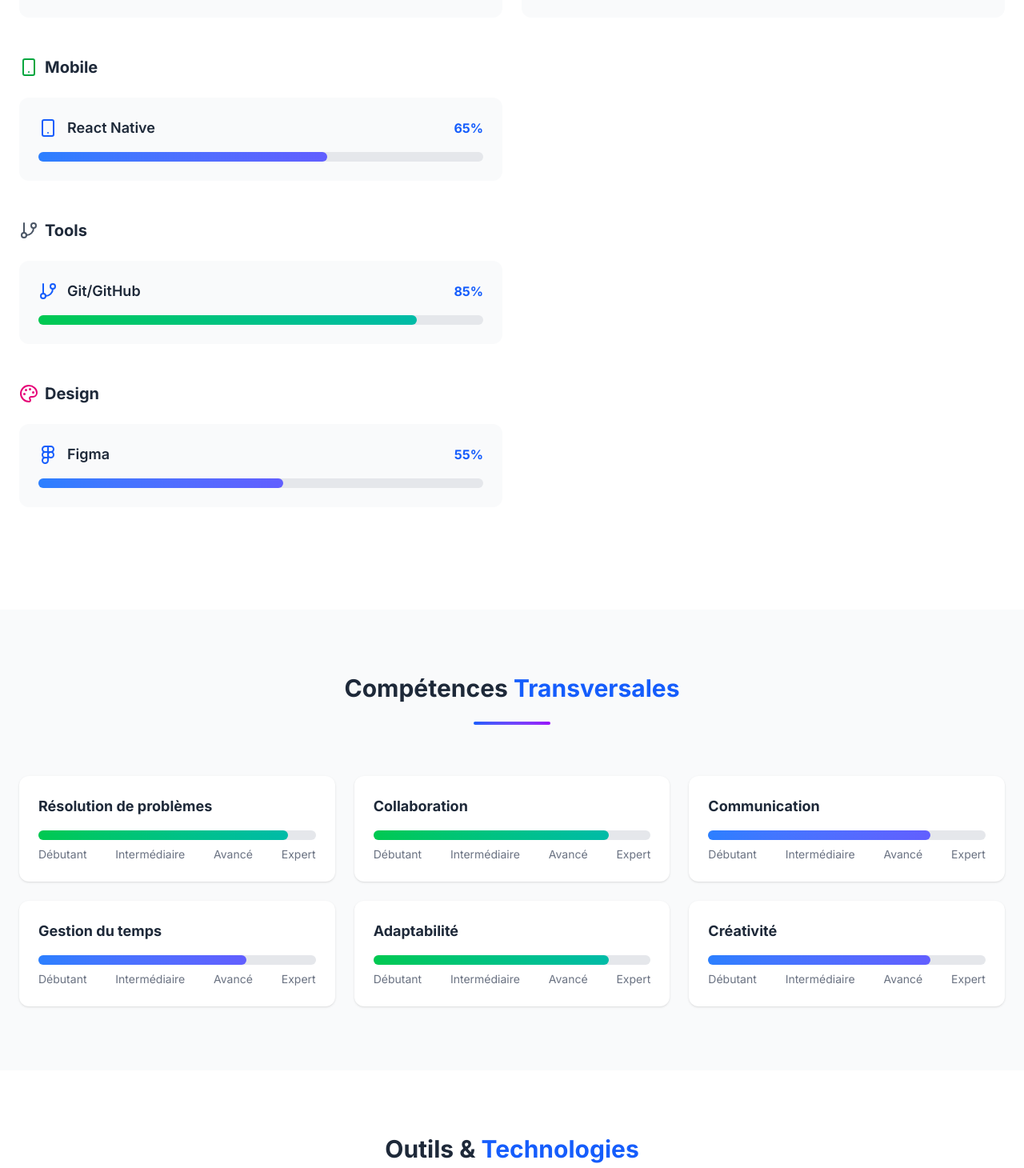
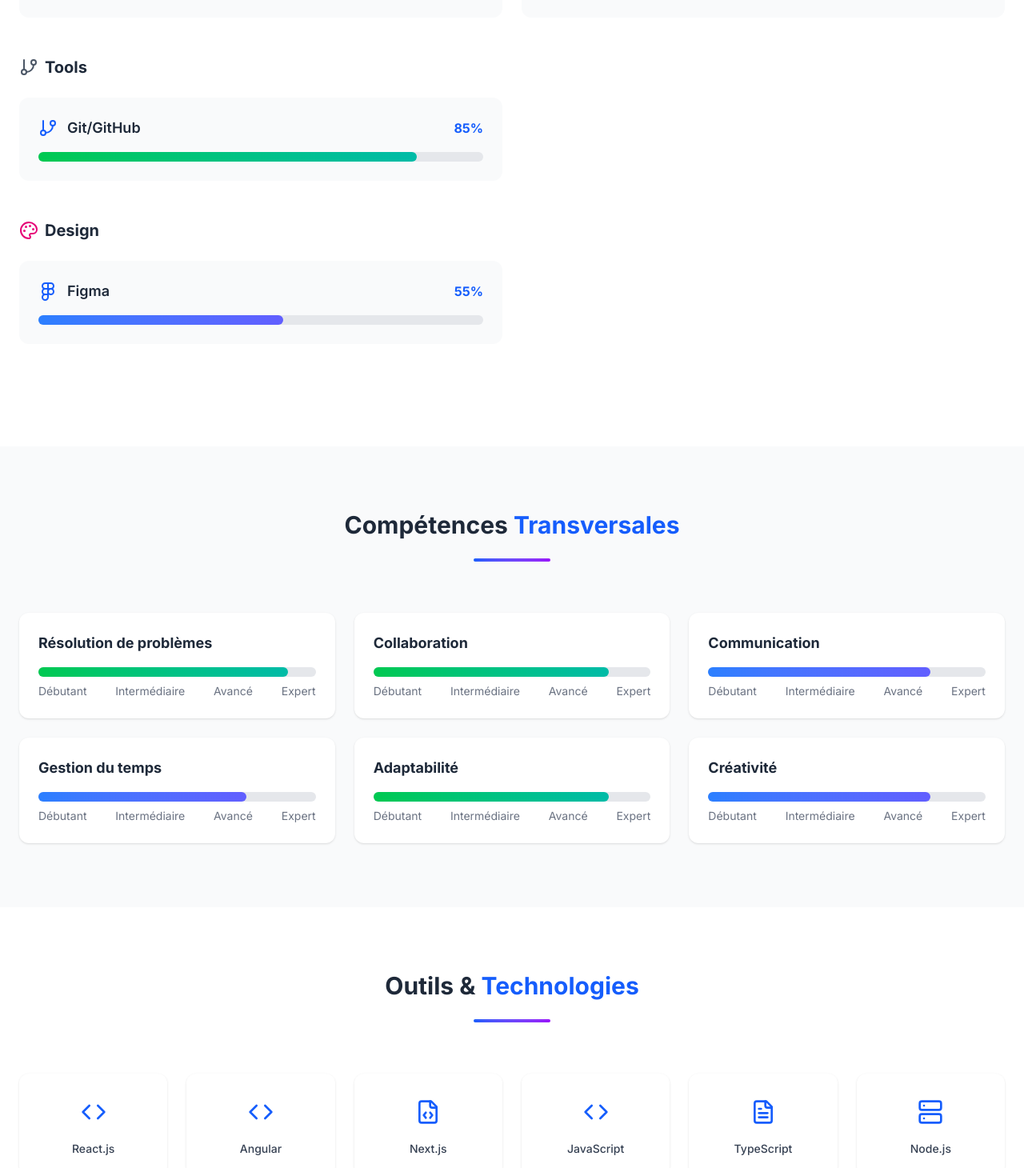
Before and after one commit to Lori-L23/Mon_portfolio, a Next.js app in the folder mon-portfolio/: page /skills in a window 1280 px wide. Shown: the part 1326-2786 px from the top of the page at 80% size. Built offline with nearby package versions, Linux system fonts and the light colour scheme.

Commit message:
ajustement descompetences

```diff
--- a/mon-portfolio/src/components/About.tsx
+++ b/mon-portfolio/src/components/About.tsx
@@ -48,7 +48,7 @@ const About = () => {
 
   const timeline: TimelineItem[] = [
     {
-      year: 'Présent',
+      year: '2024-2025',
       title: 'Développeuse Web Full Stack ',
       description: 'Création d’applications web sur mesure pour divers clients',
       icon: <Briefcase className="w-5 h-5 text-blue-600" />,
--- a/mon-portfolio/src/components/Skills.tsx
+++ b/mon-portfolio/src/components/Skills.tsx
@@ -34,7 +34,7 @@ const Skills = () => {
     { name: 'Laravel', level: 70, icon: <Terminal className="w-6 h-6" />, category: 'Backend' },
     { name: 'MySQL/Laragon', level: 75, icon: <Database className="w-6 h-6" />, category: 'Database' },
     { name: 'Redis', level: 60, icon: <Database className="w-6 h-6" />, category: 'Database' },
-    { name: 'React Native', level: 65, icon: <Smartphone className="w-6 h-6" />, category: 'Mobile' },
+    // { name: 'React Native', level: 5, icon: <Smartphone className="w-6 h-6" />, category: 'Mobile' },
     { name: 'Git/GitHub', level: 85, icon: <GitBranch className="w-6 h-6" />, category: 'Tools' },
     { name: 'Figma', level: 55, icon: <Figma className="w-6 h-6" />, category: 'Design' },
   ];
@@ -248,7 +248,7 @@ const Skills = () => {
             viewport={{ once: true }}
           >
             {[
-              { name: 'React', icon: <Code className="w-8 h-8 text-blue-600" />, link: 'https://react.dev' },
+              { name: 'React.js', icon: <Code className="w-8 h-8 text-blue-600" />, link: 'https://react.dev' },
               { name: 'Angular', icon: <Code className="w-8 h-8 text-blue-600" />, link: 'https://angular.io' },
               { name: 'Next.js', icon: <FileCode className="w-8 h-8 text-blue-600" />, link: 'https://nextjs.org' },
               {
```
